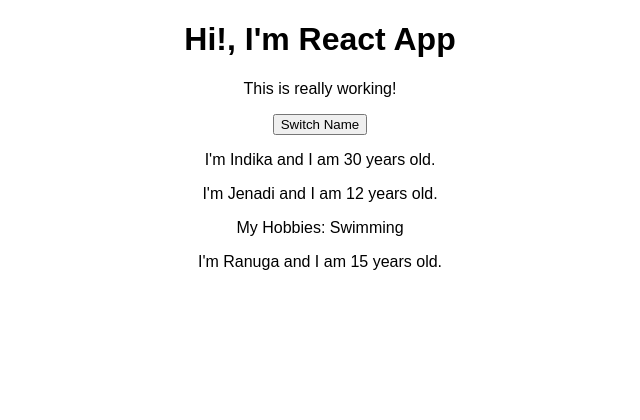
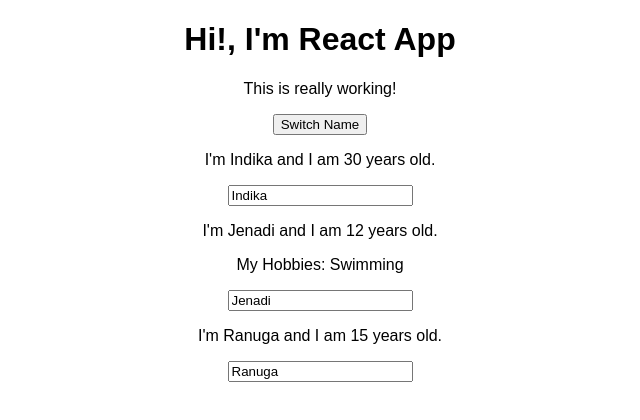
Before and after one commit to indikau/react-complete-guide, a React (Create React App) app: page / in a window 1280 px wide. Shown: the top 420 px of the page, without its empty margins (320-960 px from the left). Built offline with nearby package versions, Linux system fonts and the light colour scheme.

Commit message:
chapter 3 - adding two way biniding

```diff
--- a/src/App.js
+++ b/src/App.js
@@ -25,6 +25,16 @@
     });
   };
 
+  const nameChangedHandler = event => {
+    setPersonsState({
+      persons: [
+        { name: "Indika", age: "30" },
+        { name: event.target.value, age: "12" },
+        { name: "Ranuga", age: "7" }
+      ]
+    });
+  };
+
   return (
     <div className="App">
       <h1>Hi!, I'm React App</h1>
@@ -40,6 +50,7 @@
         name={personsState.persons[1].name}
         age={personsState.persons[1].age}
         click={switchNameHandler.bind(this, "Rasika")}
+        changed={nameChangedHandler}
       >
         My Hobbies: Swimming
       </Person>
--- a/src/Person/Person.js
+++ b/src/Person/Person.js
@@ -7,6 +7,7 @@
         I'm {props.name} and I am {props.age} years old.
       </p>
       <p>{props.children}</p>
+      <input type="text" onChange={props.changed} value={props.name} />
     </div>
   );
 };
```
